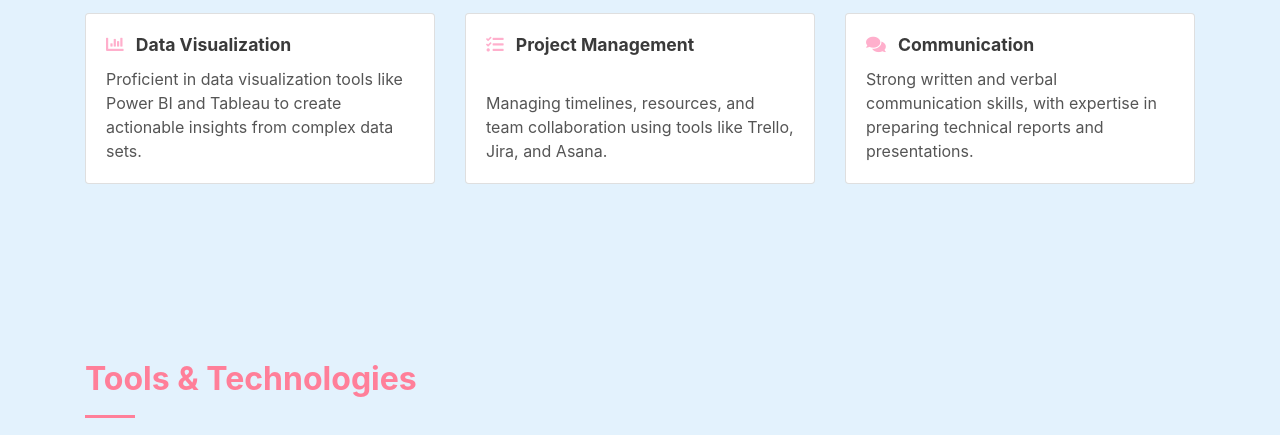
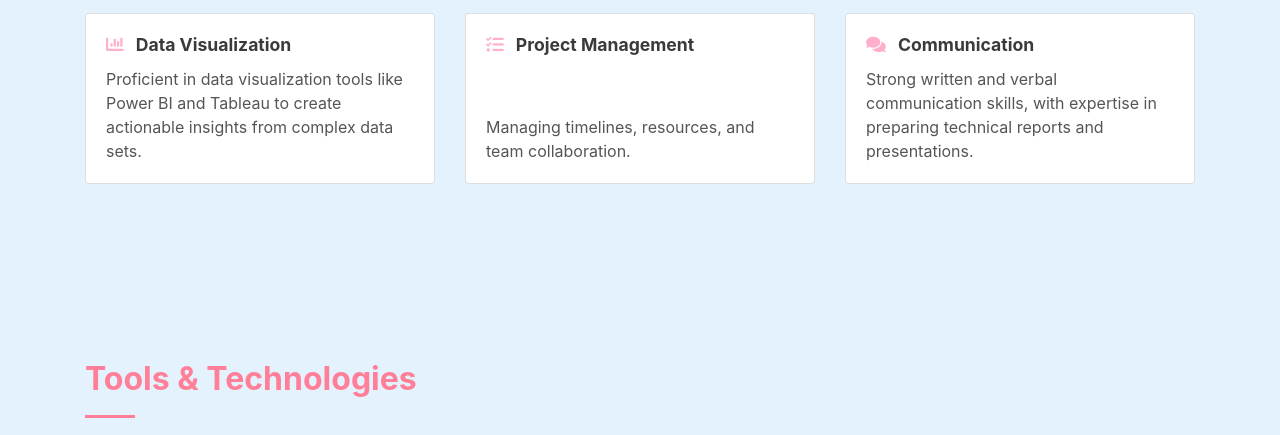
Before and after one commit to kimaka254/portfolio, a plain HTML site: page index.html in a window 1280 px wide. Shown: the part 2254-2689 px from the top of the page. Drawn offline with nearby package versions, Linux system fonts and the light colour scheme.

Commit message:
skills update

```diff
--- a/index.html
+++ b/index.html
@@ -239,8 +239,7 @@
                         <div class="card-body d-flex flex-column justify-content-between">
                             <h4 class="card-title"><i class="fas fa-tasks text-primary mr-2"></i> Project Management
                             </h4>
-                            <p class="card-text">Managing timelines, resources, and team collaboration using tools like
-                                Trello, Jira, and Asana.</p>
+                            <p class="card-text">Managing timelines, resources, and team collaboration.</p>
                         </div>
                     </div>
                 </div>
```
